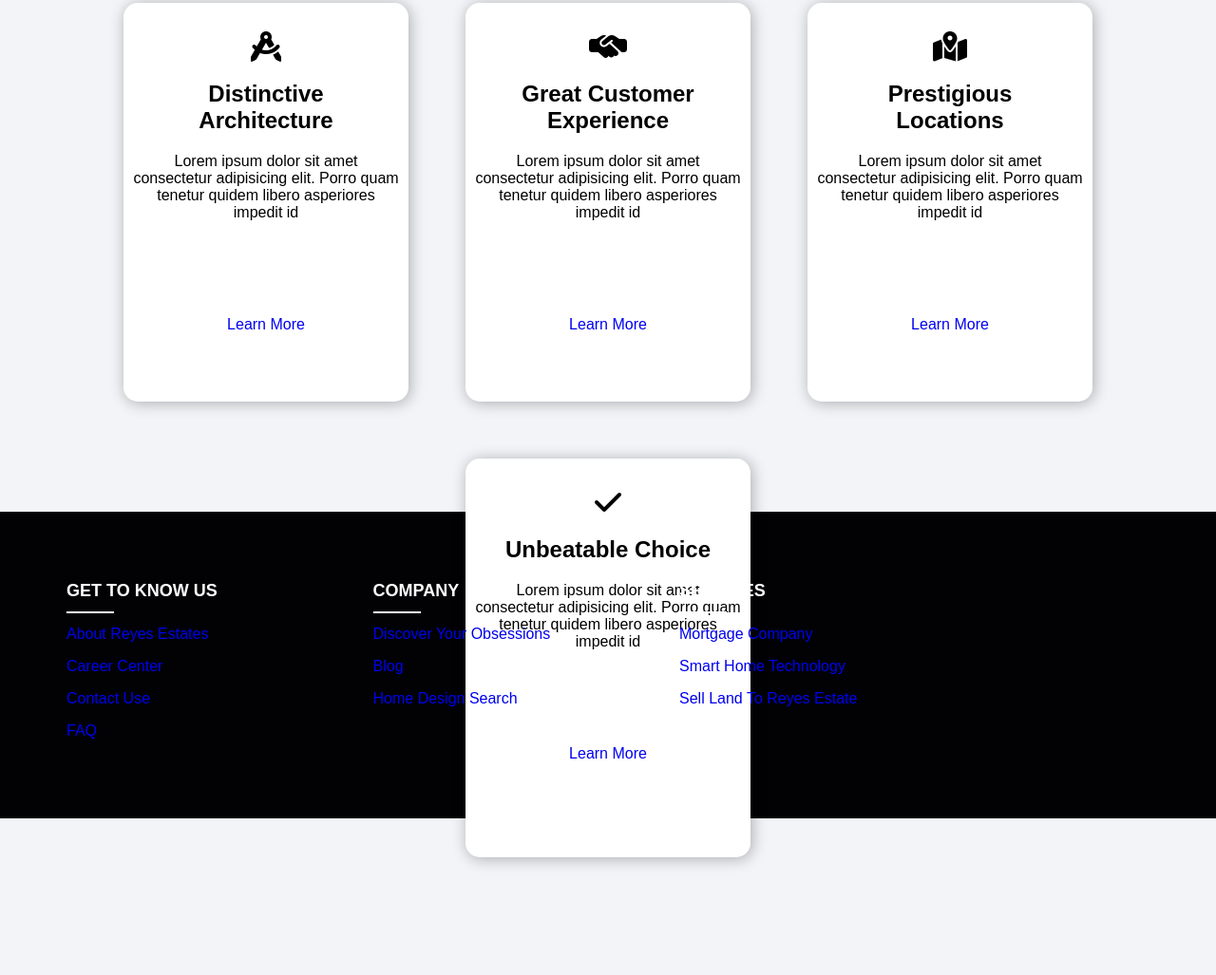
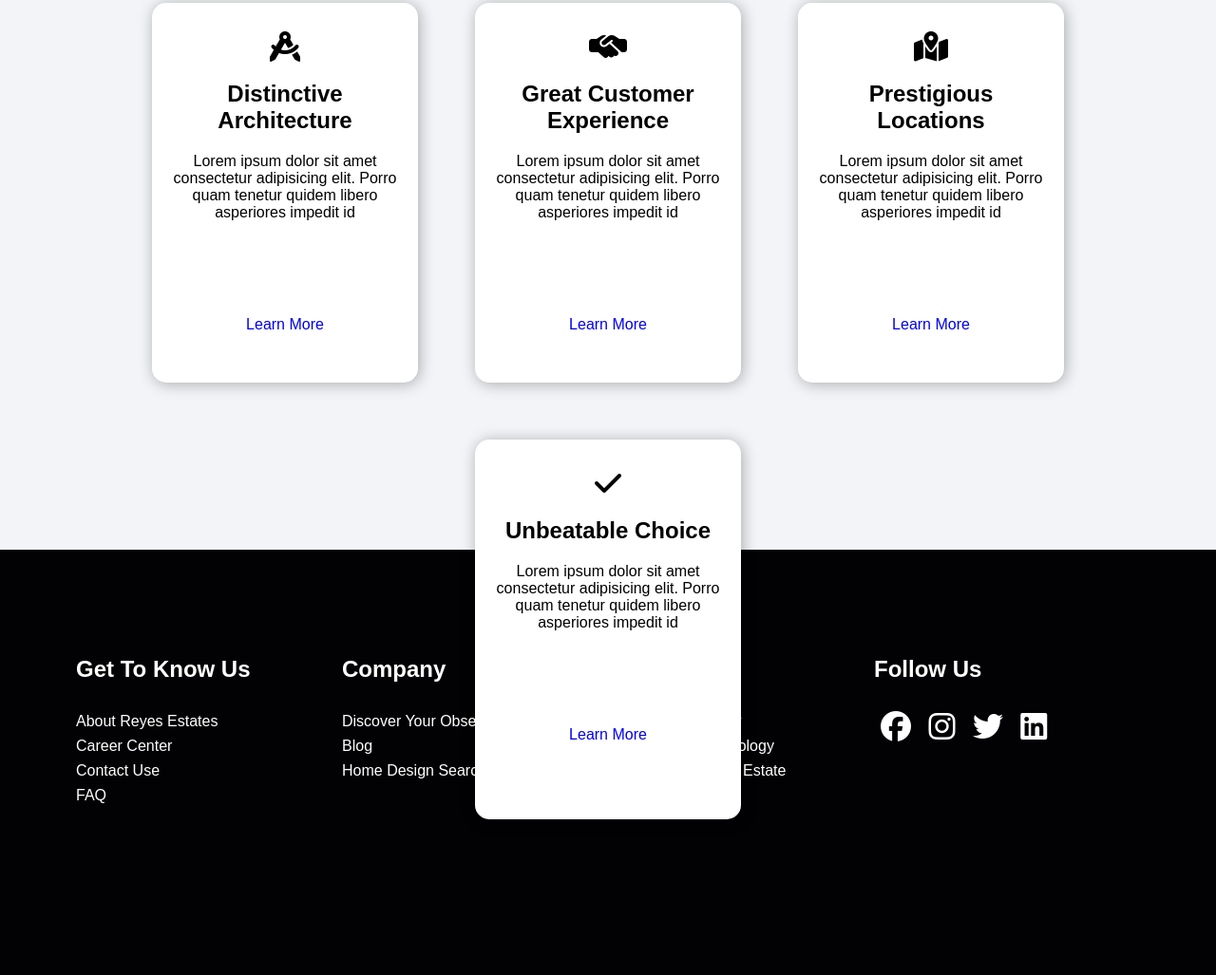
Before and after one commit to jxkobrxyes/MV-Final-Project1, a plain HTML site: page index.html in a window 1280 px wide. Shown: the part 2821-3848 px from the top of the page at 95% size. Before the commit the page ends 3754 px from the top, so only its background shows below. Drawn offline with Linux system fonts and the light colour scheme.

Commit message:
Added Footer

```diff
--- a/index.html
+++ b/index.html
@@ -85,39 +85,37 @@
     </div>
 </section>
 <section>
-    <footer class="footer">
-        <div class="footer-container">
-            <div class="row">
-                <div class="footer-col">
-                    <h4>GET TO KNOW US</h4>
-                        <ul>
-                            <li><a href="#">About Reyes Estates</a></li>
-                            <li><a href="#">Career Center</a></li>
-                            <li><a href="#">Contact Use</a></li>
-                            <li><a href="#">FAQ</a></li>
-                        </ul>
-                </div>
-                <div class="footer-col">
-                    <h4>COMPANY</h4>
-                        <ul>
-                            <li><a href="#">Discover Your Obsessions</a></li>
-                            <li><a href="#">Blog</a></li>
-                            <li><a href="#">Home Design Search</a></li>
-                            <li><a href="#"></a></li>
-                        </ul>
-                </div>
-                <div class="footer-col">
-                    <h4>SERVICES</h4>
-                        <ul>
-                            <li><a href="#">Mortgage Company</a></li>
-                            <li><a href="#">Smart Home Technology</a></li>
-                            <li><a href="#">Sell Land To Reyes Estate</a></li>
-                        </ul>
-                </div>
+    <div class="footer-container">
+        <div class="footer">
+            <div class="footer-heading">
+                <h2>Get To Know Us</h2>
+                <a href="#">About Reyes Estates</a>
+                <a href="#">Career Center</a>
+                <a href="#">Contact Use</a>
+                <a href="#">FAQ</a>
+            </div>
+            <div class="footer-heading">
+                <h2>Company</h2>
+                <a href="#">Discover Your Obsessions</a>
+                <a href="#">Blog</a>
+                <a href="#">Home Design Search</a>
+                <a href="#"></a>
+            </div>
+            <div class="footer-heading">
+                <h2>Services</h2>
+                <a href="#">Mortgage Company</a>
+                <a href="#">Smart Home Technology</a>
+                <a href="#">Sell Land To Reyes Estate</a>
+            </div>
+            <div class="social">
+                <h2>Follow Us</h2>
+                <a href="#"><i class="fa-brands fa-facebook fa-2x"></i></a>
+                <a href="#"><i class="fa-brands fa-instagram fa-2x"></i></a>
+                <a href="#"><i class="fa-brands fa-twitter fa-2x"></i></a>
+                <a href="#"><i class="fa-brands fa-linkedin fa-2x"></i></a>
             </div>
         </div>
-    </footer>
-
+    </div>
 </section>
 </body>
 </html>
--- a/style.css
+++ b/style.css
@@ -12,6 +12,7 @@
 * {
     margin: 0;
     padding: 0;
+    box-sizing: border-box;
 }
 
 body {
@@ -297,7 +298,8 @@ header {
 
 /* Start of cards section */
 .card-sec {
-    height: 80vh;
+    height: 75vh;
+    margin-bottom: 80px;
 }
 
 .card-title {
@@ -353,60 +355,68 @@ header {
     .card {
         width: 190px;
         height: 300px;
-        display: inline-block;
         font-size: 12px;
     }
 
     .card p {
         margin: 20px 0 65px 0;
     }
+
+     .card-sec {
+        height: auto;
+    }
 }
 /* ------------------------------------------------------ */
 
 /* Start of Footer section */
-.footer {
+.footer-container {
     background-color: var(--coolDark);
-    padding: 70px 0;
-    line-height: 1.5;
+    padding: 4rem 0rem 4rem 0rem;
 }
 
-.footer-container {
-    max-width: 1170px;
-    margin: auto;
+.footer {
+    height: 40vh;
+    color: #fff;
+    display: flex;
+    justify-content: center;
+    flex-wrap: wrap;
+    margin: 0 20px;
 }
 
-.row {
+.footer-heading {
     display: flex;
-    flex-wrap: wrap;
+    flex-direction: column;
+    width: 280px;
+    margin: 3rem 0;
 }
 
-.footer-col {
-    width: 25%;
-    padding: 0 15px;
+.footer-heading h2 {
+    margin-bottom: 2rem;
 }
 
-.footer-col h4 {
-    font-size: 18px;
+.footer-heading a {
     color: #fff;
-    margin-bottom: 20px;
-    position: relative;
+    margin-bottom: 0.5rem;
 }
 
-.footer-col h4::before {
-    content: '';
-    position: absolute;
-    left: 0;
-    bottom: -10px;
-    background: #fff;
-    height: 2px;
-    box-sizing: border-box;
-    width: 50px;
+.social {
+    width: 280px;
+    margin: 3rem 0;
+
 }
 
-.footer-col ul {
-    list-style: none;
+.social h2 {
+    margin-bottom: 30px;
 }
 
-.footer-col ul li {
-    margin-bottom: 10px;
+.social a {
+    color: white;
+    padding: 0 7px;
 }
+
+@media screen and (max-width: 1150px) {
+    .footer {
+        height: auto;
+        text-align: center;
+    }
+}
```
